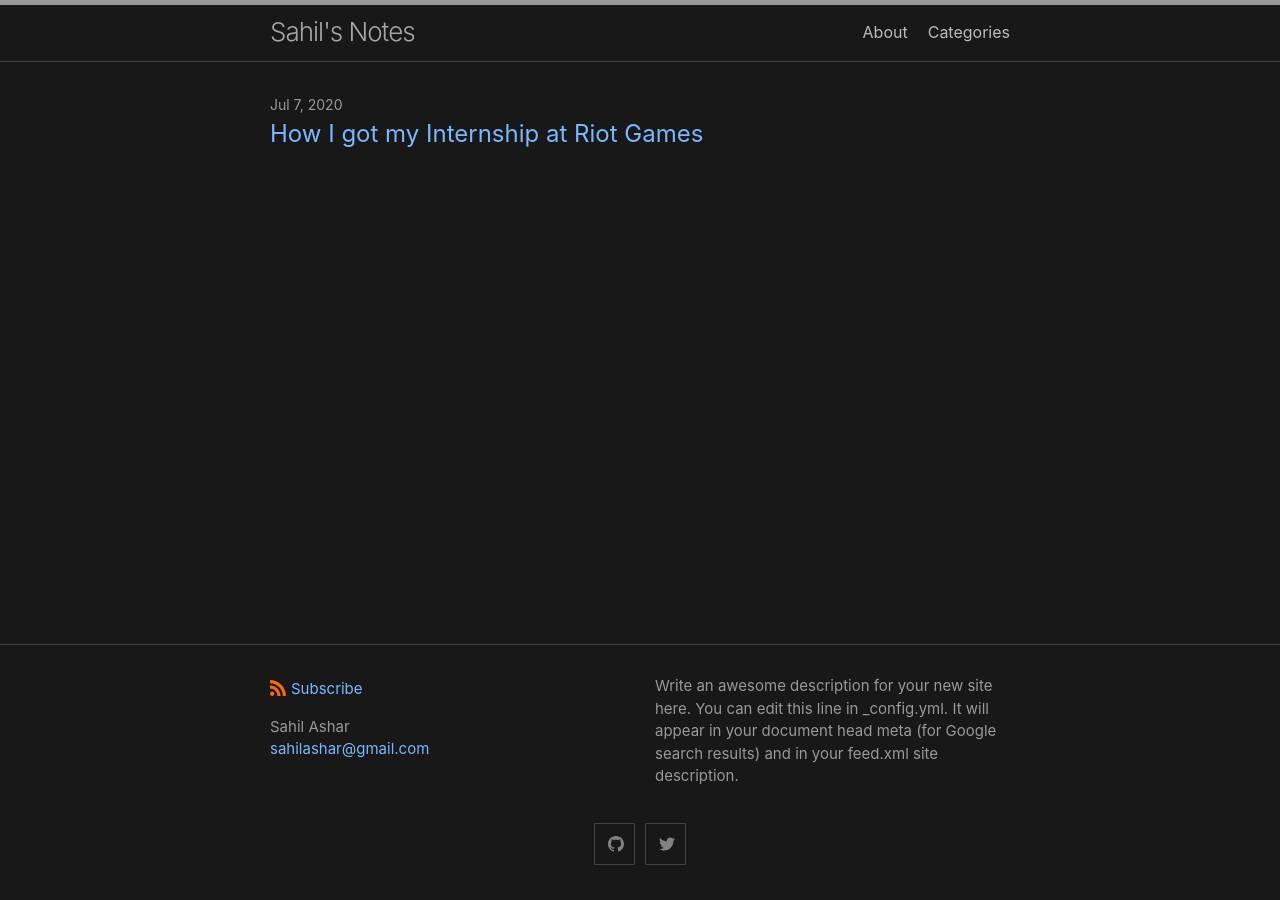
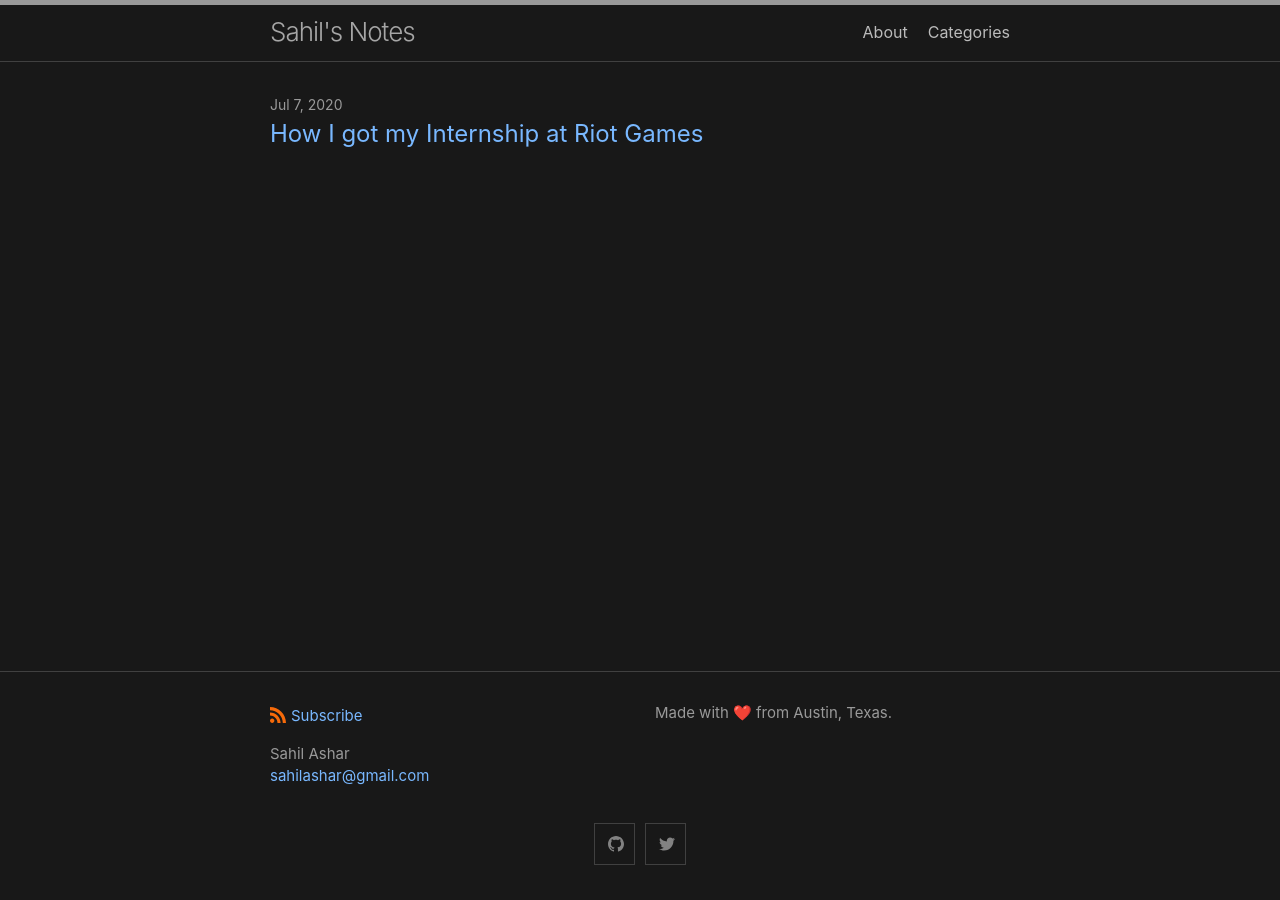
Before and after one commit to SahilAshar/notes, a Jekyll site: the page built from index.md, in a window 1280 px wide. Built offline with Jekyll 4.4.1, drawn with Linux system fonts in a browser that asks for light colours.

Commit message:
updated description

```diff
--- a/_config.yml
+++ b/_config.yml
@@ -18,9 +18,7 @@ author:
   name: Sahil Ashar
   email: sahilashar@gmail.com
 description: > # this means to ignore newlines until "show_excerpts:"
-  Write an awesome description for your new site here. You can edit this
-  line in _config.yml. It will appear in your document head meta (for
-  Google search results) and in your feed.xml site description.
+  Made with ❤️ from Austin, Texas.
 
 show_excerpts: false # set to true to show excerpts on the homepage
 
```
